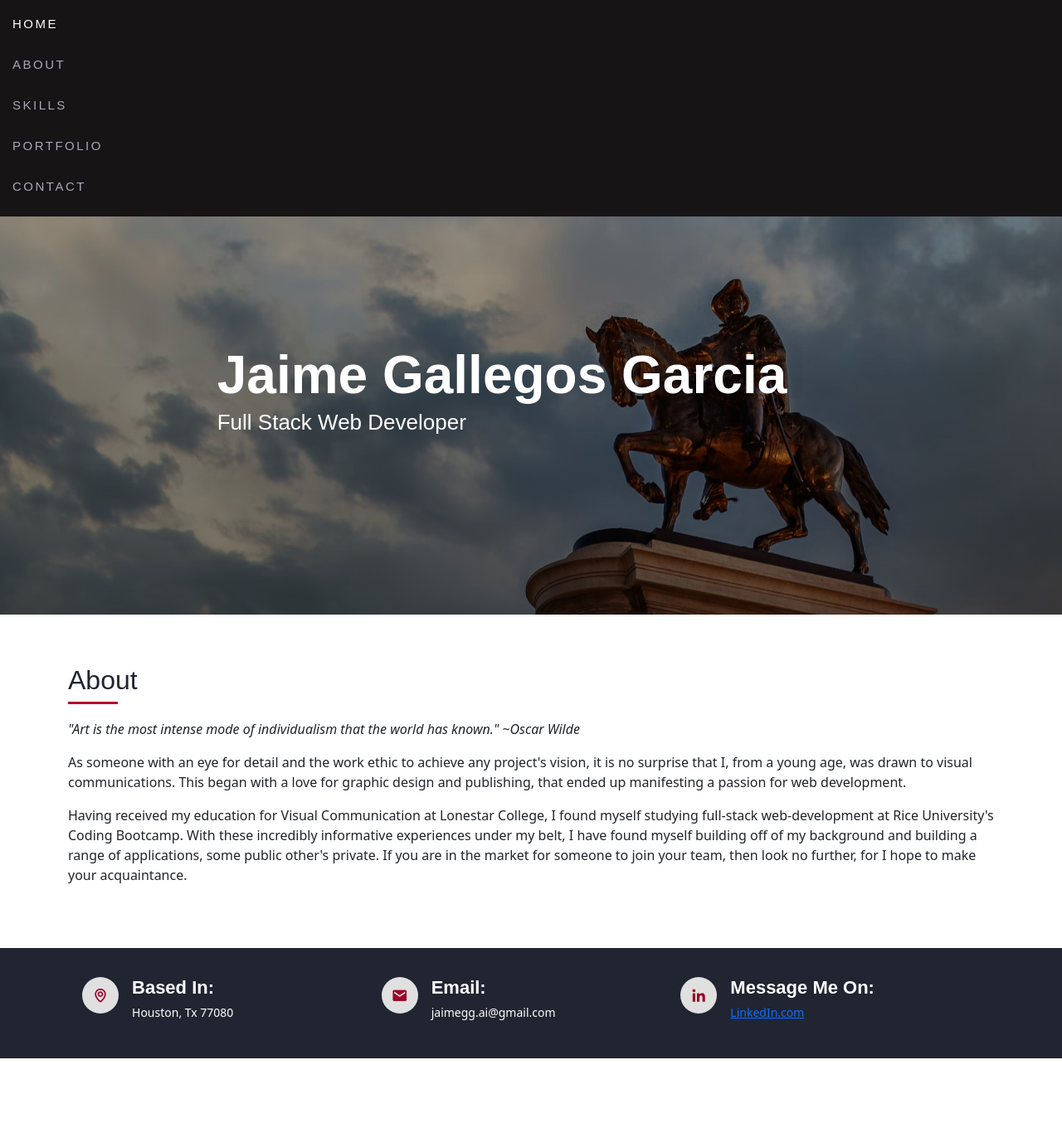
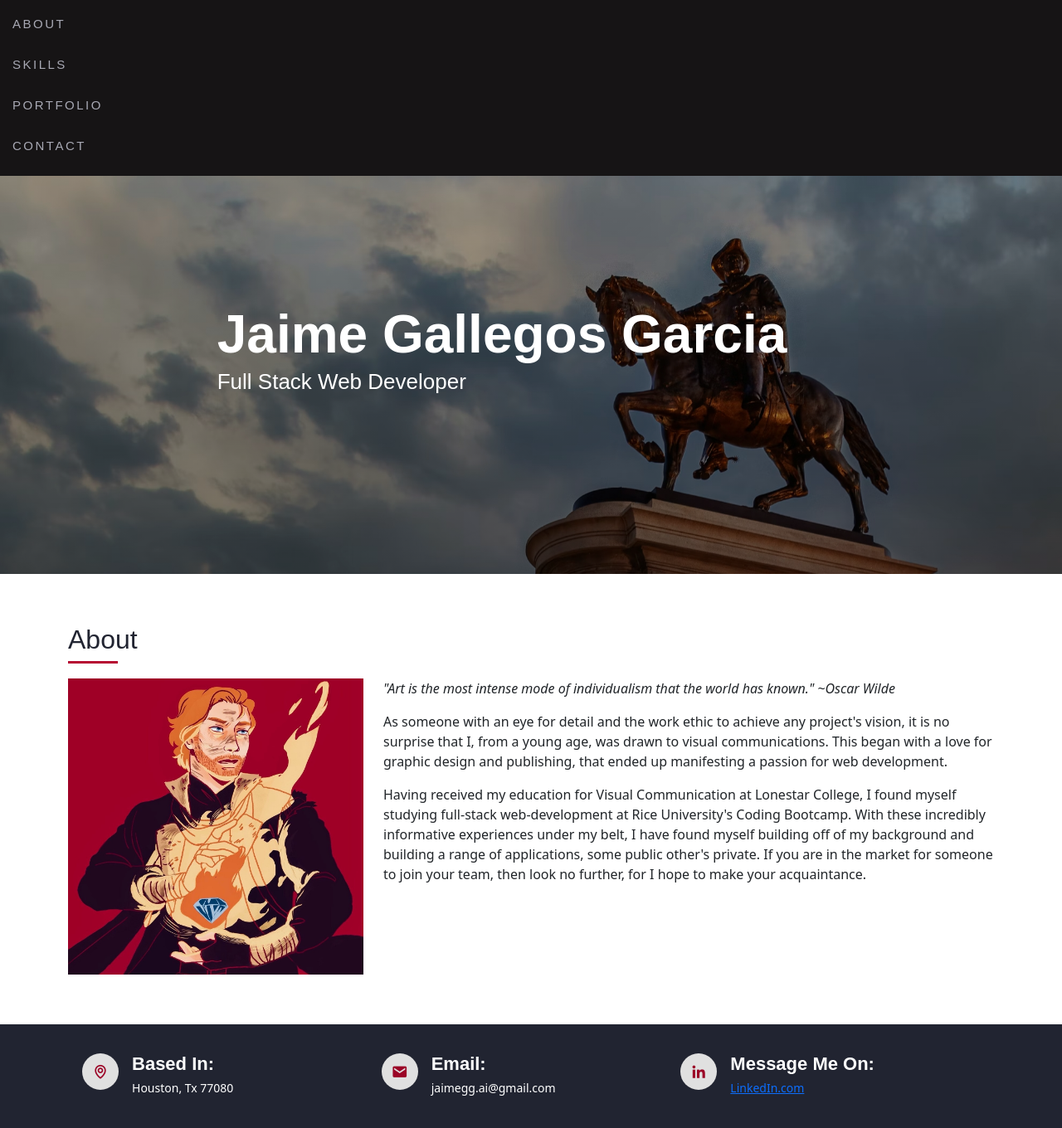
Before and after one commit to jaime-gg/react-portfolio, a React (Create React App) app: page / in a window 1280 px wide. Shown: the top 1360 px of the page at 83% size. Before the commit the page ends 1276 px from the top, so only its background shows below. Built offline with nearby package versions, Linux system fonts and the light colour scheme.

Commit message:
profile pic

```diff
--- a/src/components/About/index.js
+++ b/src/components/About/index.js
@@ -11,7 +11,10 @@ function About() {
                 </div>
 
                 <div className="row">
-                    <div className="content" data-aos="fade-right">
+                    <div class="col-lg-4" data-aos="fade-right">
+                        <img src={require('../../Assets/profile-img.jpg')} className="img-fluid" alt="" />
+                    </div>
+                    <div className="col-lg-8 pt-4 pt-lg-0 content" data-aos="fade-right">
                         <p className="fst-italic">
                             "Art is the most intense mode of individualism that the world has known." ~Oscar Wilde
                         </p>
--- a/src/components/Header/index.js
+++ b/src/components/Header/index.js
@@ -6,7 +6,6 @@ function Header() {
     return (
         <nav id="navbar" className="nav-menu navbar navbar-expand-lg">
             <ul className="">
-                <li><a href="#hero" className="nav-link scrollto active"><span>Home</span></a></li>
                 <li><a href="#about" className="nav-link scrollto"><span>About</span></a></li>
                 <li><a href="#skills" className="nav-link scrollto"><span>Skills</span></a></li>
                 <li><a href="#portfolio" className="nav-link scrollto"><span>Portfolio</span></a></li>
```
Also changed, not shown: src/Assets/profile-img.jpg (added).
